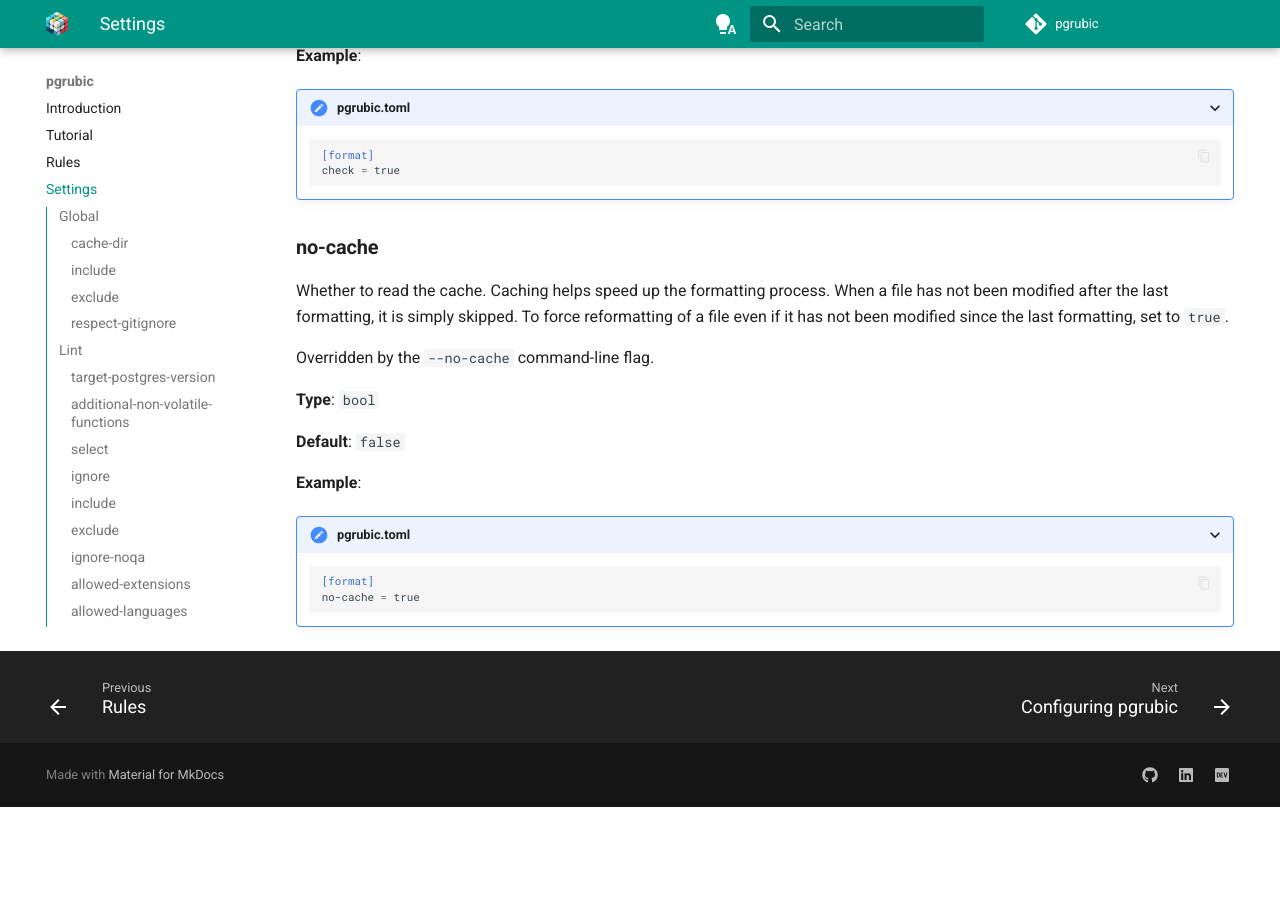
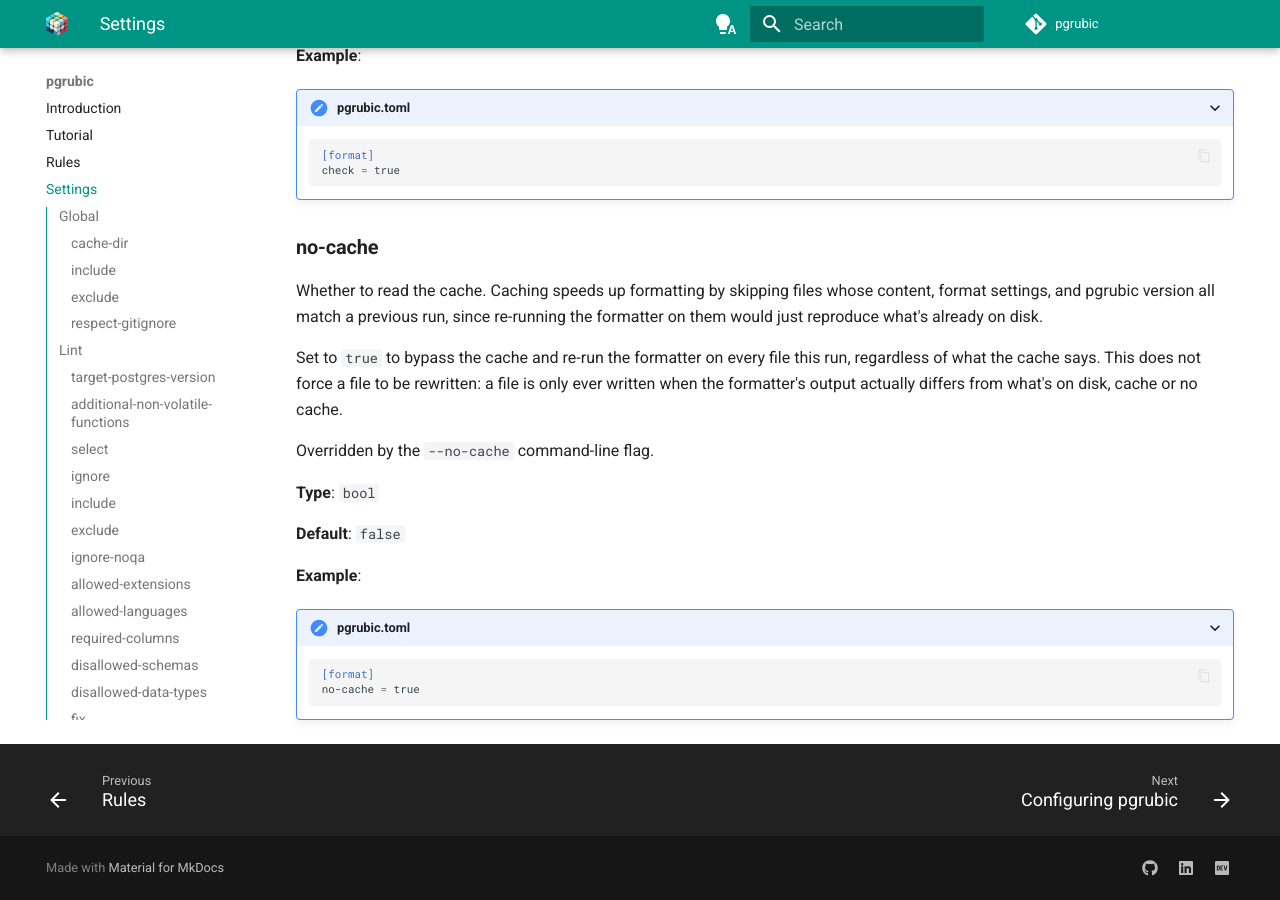
Before and after one commit to bolajiwahab/pgrubic, an MkDocs documentation site: the page built from docs/docs/settings.md, in a window 1280 px wide and 900 px high, scrolled down 16885 px. Built offline with MkDocs 1.6.1 and Material for MkDocs 9.7.7, drawn with Linux system fonts in a browser that asks for light colours; comment, search, counter and statistics services are not loaded; before the commit the page ends 17692 px from its top, so only the background shows below that.

Commit message:
docs: update documentation on no-cache to match current status (#266)

```diff
--- a/docs/docs/settings.md
+++ b/docs/docs/settings.md
@@ -819,10 +819,14 @@
 </details>
 
 ### **no-cache**
-Whether to read the cache. Caching helps speed up the formatting process. When a file
-has not been modified after the last formatting, it is simply skipped.
-To force reformatting of a file even if it has not been modified since the last
-formatting, set to `true`.
+Whether to read the cache. Caching speeds up formatting by skipping files whose
+content, format settings, and pgrubic version all match a previous run, since
+re-running the formatter on them would just reproduce what's already on disk.
+
+Set to `true` to bypass the cache and re-run the formatter on every file this run,
+regardless of what the cache says. This does not force a file to be rewritten:
+a file is only ever written when the formatter's output actually differs from
+what's on disk, cache or no cache.
 
 Overridden by the `--no-cache` command-line flag.
 
```
Also changed, not shown: 1 other file.
